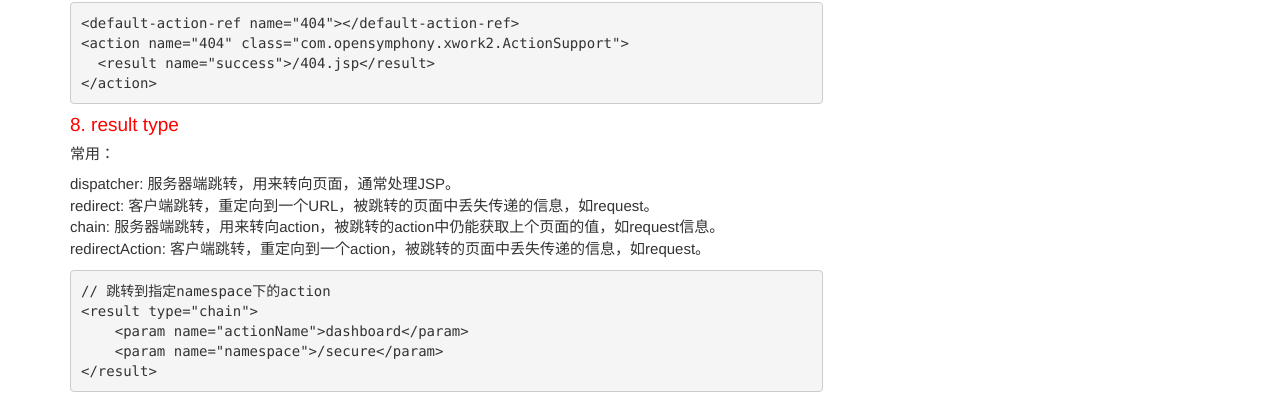
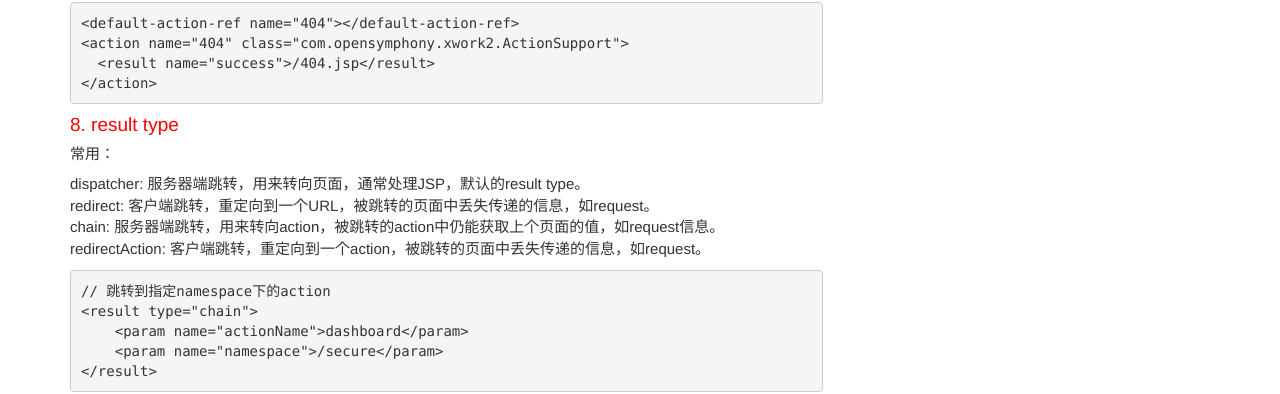
Before and after one commit to zbc0512/zbc0512.github.io, a Jekyll site: the page built from _posts/2016-04-12-struts2.md, in a window 1280 px wide and 900 px high, scrolled down 990 px. Shown: the part 85-479 px from the top of the window. Built offline with Jekyll 4.4.1, drawn with Linux system fonts in a browser that asks for light colours; nearby versions of some CDN libraries; library files that are not in the unit come from our copies; comment, search, counter and statistics services are not loaded.

Commit message:
Update 2016-04-12-struts2.md

```diff
--- a/_posts/2016-04-12-struts2.md
+++ b/_posts/2016-04-12-struts2.md
@@ -66,7 +66,7 @@ struts.xml配置为如下才可使用：
 
 ##### 常用：
 
-dispatcher: 服务器端跳转，用来转向页面，通常处理JSP。
+dispatcher: 服务器端跳转，用来转向页面，通常处理JSP，默认的result type。
 redirect: 客户端跳转，重定向到一个URL，被跳转的页面中丢失传递的信息，如request。
 chain: 服务器端跳转，用来转向action，被跳转的action中仍能获取上个页面的值，如request信息。
 redirectAction: 客户端跳转，重定向到一个action，被跳转的页面中丢失传递的信息，如request。
```
